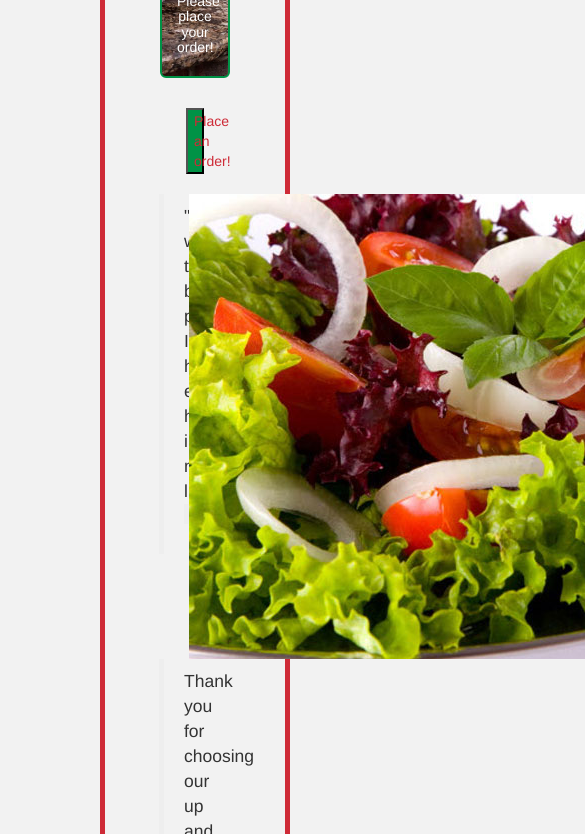
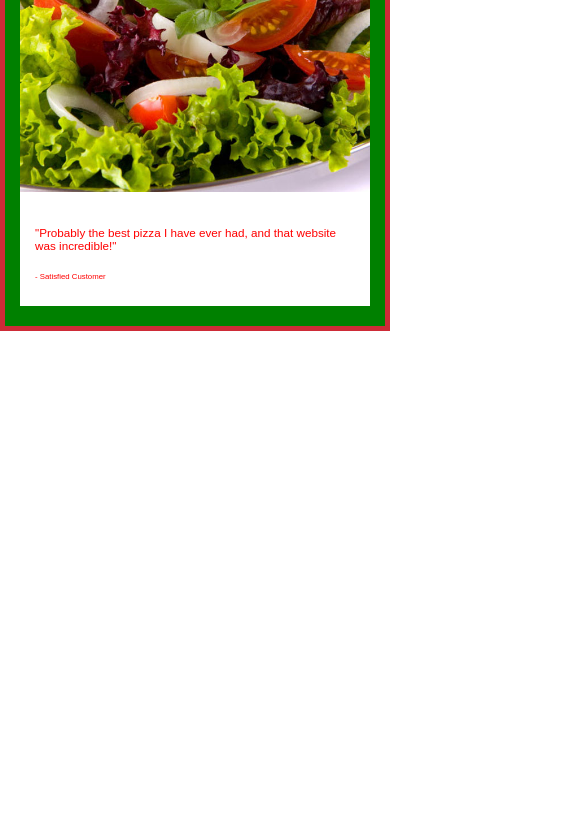
Before and after one commit to mckjoe/Pizza-Order, a plain HTML site: page index.html in a window 390 px wide. Shown: the part 292-1126 px from the top of the page, 585 px wide, since content can reach past the window. After the commit the page ends 844 px from the top, so only its background shows below. Drawn offline with Linux system fonts and the light colour scheme.

Commit message:
update project to add css grid and flexbox for responsiveness

```diff
--- a/css/styles.css
+++ b/css/styles.css
@@ -1,32 +1,12 @@
-#orderForm {
-  margin: auto;
-  width: 20%;
-  background-color: #009246;
-  color: #ce2b37;
-}
-#buttonCenter {
-  text-align: center;
-}
-#myClass {
-  border: 5px solid #ce2b37;
-  padding:30px;
-  margin: 100px;
-}
-.well {
-  background-color: white;
+body {
+  box-sizing: border-box;
 }
 
-.receipt {
-display: none;
-/*background-color: #009246;*/
-background-image: url("../img/newpizza.jpg");
-background-size: cover;
-background-repeat: no-repeat;
-background-position: right top;
-color: white;
-border: 2px solid #009246;
-padding: 15px;
-margin: 25px;
+.myClass {
+  border: 5px solid #ce2b37;
+  width: 100%;
+  font-family: arial;
+  background-color: green;
 }
 
 .jumbotron {
@@ -38,28 +18,92 @@ margin: 25px;
   text-align: center;
   border: 2px solid #009246;
   padding: 10px;
-  margin: 10px;
+  margin-top: 15px;
+}
+
+.show-order-form {
+  display: block;
+  margin: 0 auto;
+  border-radius: 5px;
+  background-color: white;
+  color: red;
+  transform: translateY(-15px);
+}
+
+.welcomePage {
+  margin: 0 auto;
+  display: grid;
+  grid-template-columns: 2fr 1fr;
+  width: 100%;
+}
+
+.salad {
+  grid-column: 1 / 2;
+  width: 100%;
+
+}
+
+.quote {
+  display: flex;
+  flex-direction: column;
+  justify-content: center;
+  grid-column: 2 / 3;
+  background-color: white;
+  padding: 15px;
+  color: red;
+  margin-left: 5%;
+  width: 100%;
+}
+
+.quote h3 {
+  display: flex;
+  font-size: 3vw;
+}
+
+.quote h6 {
+  font-size: 2vw;
+}
+
+.well {
+  background-color: white;
+  min-width: 150px;
 }
 
 .orderForm {
   display: none;
-  background-color: #009246;
+  background-color: green;
+  padding: 25px;
 }
 
-.well {
-  background-color: #ce2b37;
+.place-order-button {
+  background-color: white;
+  color: red;
+  border-radius: 5px;
+  display: block;
+  margin: 0 auto;
 }
 
-.welcomePage {
-    margin: auto;
-    width: 80%;
+.receipt {
+  display: none;
+  background-image: url("../img/newpizza.jpg");
+  background-size: cover;
+  background-repeat: no-repeat;
+  background-position: right top;
+  color: white;
+  padding: 20px 25px;
+  margin: 0 25px 25px 25px;
 }
 
-.btn {
-  background-color: #ce2b37;
-  color: #009246;
+@media screen and (max-width: 400px) {
+  .welcomePage {
+    display: flex;
+    flex-direction: column;
+  }
+  .quote {
+    width: 100%;
+    margin: 0;
+  }
+  .well {
+    margin: 0;
+  }
 }
-
-body {
-  background-color: #f2f2f2;
-}
--- a/index.html
+++ b/index.html
@@ -9,32 +9,18 @@
     <title>Joe's Pizzaria Compania</title>
   </head>
   <body>
-    <div id="myClass">
+    <div class="myClass">
       <div class="container">
         <div class="jumbotron">
           <h2>Joe's Pizzaria Compania</h2>
           <h5>Please place your order!</h5>
         </div>
-        <br>
-        <div id="buttonCenter">
-          <button id="orderForm">Place an order!</button>
-        </div>
-        <br>
+        <button class="show-order-form"> Place an order!</button>
         <div class="welcomePage">
-          <div class="row">
-            <div class="col-xs-2">
-              <blockquote>
-                "This was the best pizza I have ever had in me life"
-              <blockquote>
-            </div>
-            <div class="col-xs-8">
-              <img src="img/salad.jpg" alt="image of a salad">
-            </div>
-            <div class="col-xs-2">
-              <blockquote>
-                Thank you for choosing our up and coming business.
-              </blockquote>
-            </div>
+          <img class="salad" src="img/salad.jpg" alt="image of a salad">
+          <div class="quote">
+            <h3>"Probably the best pizza I have ever had, and that website was incredible!"</h3>
+            <h6>- Satisfied Customer</h6>
           </div>
         </div>
         <br>
@@ -91,7 +77,7 @@
               </div>
             </div>
             <br>
-            <button type="submit" class="btn">Place Order</button>
+            <button class="place-order-button" type="submit">Place Order</button>
           </form>
           <br>
           <div class="col-xs-6">
--- a/js/script.js
+++ b/js/script.js
@@ -1,3 +1,5 @@
+// business
+
 function Pizza(size, crust, toppings) {
   this.size = size;
   this.crust = crust;
@@ -52,16 +54,16 @@ Pizza.prototype.toppingCost = function() {
   return toppingCost;
 }
 
+// User Interface
 $(document).ready(function() {
-  $("#orderForm").click(function() {
-    $(".welcomePage").hide();
-    $("#orderForm").hide();
-    $(".orderForm").show();
+  $(".show-order-form").click(function() {
+    $(".welcomePage").toggle();
+    $("#orderForm").toggle();
+    $(".orderForm").toggle();
   });
   var toppings = [];
   $("#pizza").submit(function(event) {
     event.preventDefault();
-    // debugger;
     var size = $("#size").val();
     var crust = $("#crust").val();
     var newPizza = new Pizza(size, crust, toppings);
```
